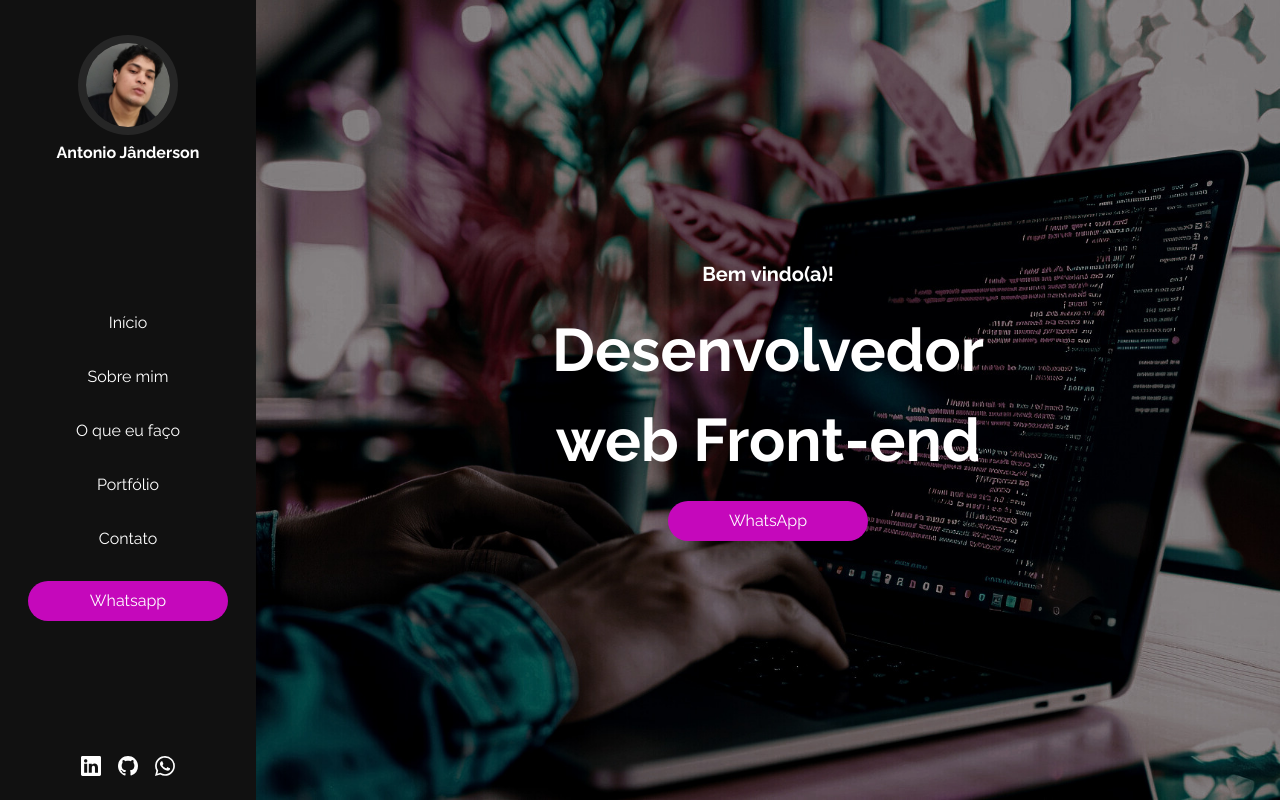
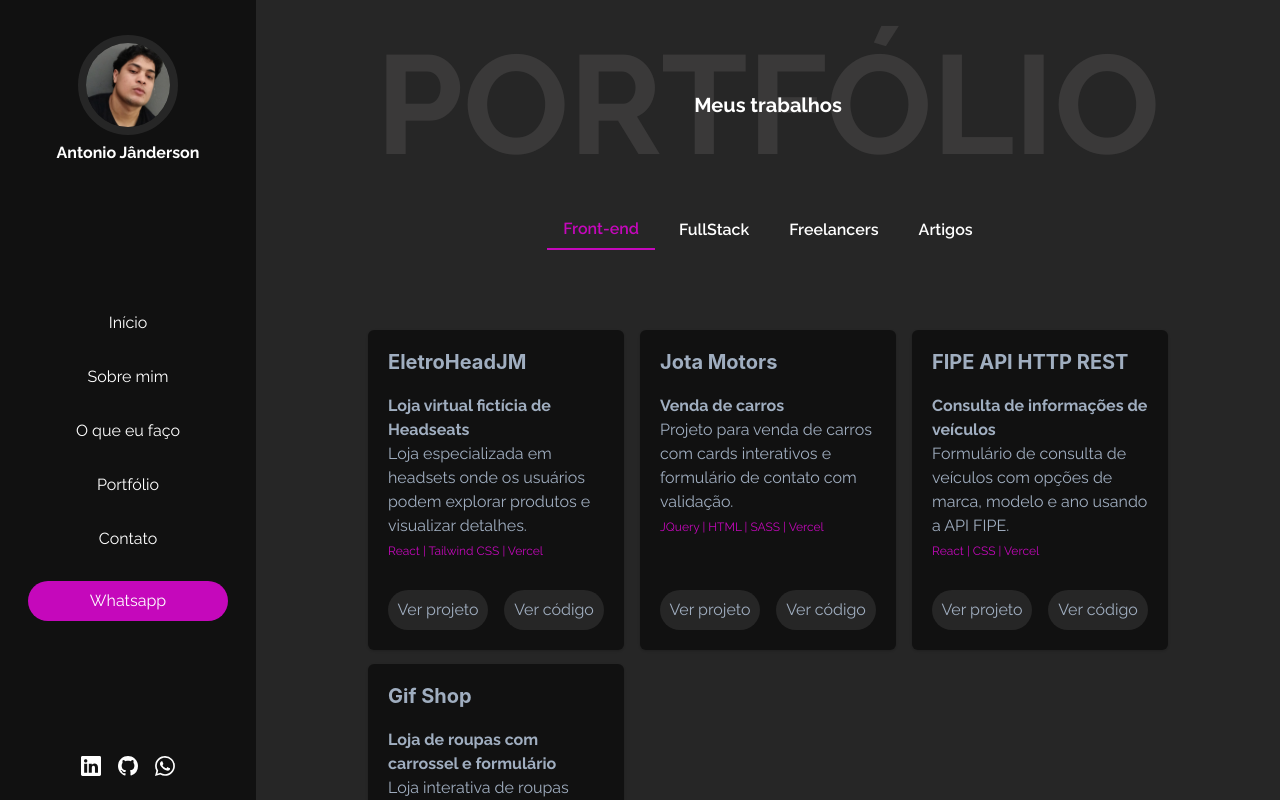
Before and after one commit to jotaMch/janderson, a React (Vite) app: page / in a window 1280 px wide. Built offline with nearby package versions, Linux system fonts and the light colour scheme.

Commit message:
add freelancer

```diff
--- a/src/assets/style/global.ts
+++ b/src/assets/style/global.ts
@@ -29,7 +29,7 @@ export const ButtonOption = styled.button`
     transition-timing-function: cubic-bezier(0.25, 0.8, 0.25, 1);
     transition-duration: 400ms;
     transition-property: color;
-    width: 80px;
+    width: 98px;
 
     &:focus,
     &:hover {
--- a/src/components/molecules/Cards.tsx
+++ b/src/components/molecules/Cards.tsx
@@ -82,6 +82,15 @@ const MyCardProject: React.FC<ValueSelect> = ({ value }) => {
             buttonTextCode: "<Frontend/>",
             codeFront: "https://github.com/jotaMch/frontend_controle_de_produtos",
             codeBack: "https://github.com/jotaMch/backend_controle_de_produtos",
+        },
+        {
+            type: "Freelancer",
+            title: "JMTATTOO",
+            subTitle: "Projeto com operações de CRUD",
+            description: "Uma página simples com seções sobre o tatuador, serviços oferecidos, links para redes sociais e solicitação de orçamentos.",
+            tecnology: "React | Typescript | Chakra UI | Git | Github",
+            buttonTextCode: "Ver projeto",
+            codeFront: "https://jeff-tattoo.vercel.app/",
         },
         {
             type: "Article",
--- a/src/components/molecules/Navbar.tsx
+++ b/src/components/molecules/Navbar.tsx
@@ -44,7 +44,7 @@ const Navbar: React.FC = () => {
                 justifyContent='center'
                 alignItems='center'
                 flexDirection='column'
-                h={200}
+                h={{lg: 200}}
             >
                 <Image
                     boxSize='100px'
--- a/src/components/pages/ContainerPage.tsx
+++ b/src/components/pages/ContainerPage.tsx
@@ -12,9 +12,9 @@ const ContainerPage: React.FC = () => {
             overflow={{base: 'hidden', md: 'hidden', lg:'auto'}}
             maxWidth="100vw"
             w={{base: '100%', md: '100%', lg: '80%'}}>
-            <HomeTemplate />
+            {/* <HomeTemplate />
             <AboutMeTemplate />
-            <Services />
+            <Services /> */}
             <MyWorks />
             <Footer />
         </Box>
--- a/src/components/templates/MyWorks.tsx
+++ b/src/components/templates/MyWorks.tsx
@@ -1,4 +1,4 @@
-import { Box, Flex } from "@chakra-ui/react"
+import { Box, Button, Flex } from "@chakra-ui/react"
 import TitleComponent from "../atoms/Title"
 import MyCardProject from "../molecules/Cards"
 import { ButtonOption } from "../../assets/style/global"
@@ -12,13 +12,34 @@ const MyWorks = () => {
         minH='100vh' h=''>
             <TitleComponent title="Portfólio" subTitle="Meus trabalhos" />
             <Flex
-            mx='auto' gap={4}
+            mx='auto' gap={2}
             justifyContent='center' alignItems='center'
             w={{ base: '90%', md: '80%', lg: '800px'}}
             >
-                <ButtonOption onClick={() => setSelect('Front-end')}>Front-end</ButtonOption>
-                <ButtonOption onClick={() => setSelect('FullStack')}>FullStack</ButtonOption>
-                <ButtonOption onClick={() => setSelect('Article')}>Artigos</ButtonOption>
+                <Button bg='transparent' _hover={{ bg: "transparent" }} rounded='none'
+                borderBottom={select === 'Front-end'? '2px solid #c508bb': 'none'}
+                color={select === 'Front-end'? '#c508bb': '#fff'}
+                onClick={() => setSelect('Front-end')}>
+                    Front-end
+                </Button>
+                <Button bg='transparent' _hover={{ bg: "transparent" }} rounded='none'
+                borderBottom={select === 'FullStack'? '2px solid #c508bb': 'none'}
+                color={select === 'FullStack'? '#c508bb': '#fff'}
+                onClick={() => setSelect('FullStack')}>
+                    FullStack
+                </Button>
+                <Button bg='transparent' _hover={{ bg: "transparent" }} rounded='none'
+                borderBottom={select === 'Freelancer'? '2px solid #c508bb': 'none'}
+                color={select === 'Freelancer'? '#c508bb': '#fff'}
+                onClick={() => setSelect('Freelancer')}>
+                    Freelancers
+                </Button>
+                <Button bg='transparent' _hover={{ bg: "transparent" }} rounded='none'
+                borderBottom={select === 'Article'? '2px solid #c508bb': 'none'}
+                color={select === 'Article'? '#c508bb': '#fff'}
+                onClick={() => setSelect('Article')}>
+                    Artigos
+                </Button>
             </Flex>
             <MyCardProject value={select} />
         </Box>
```
